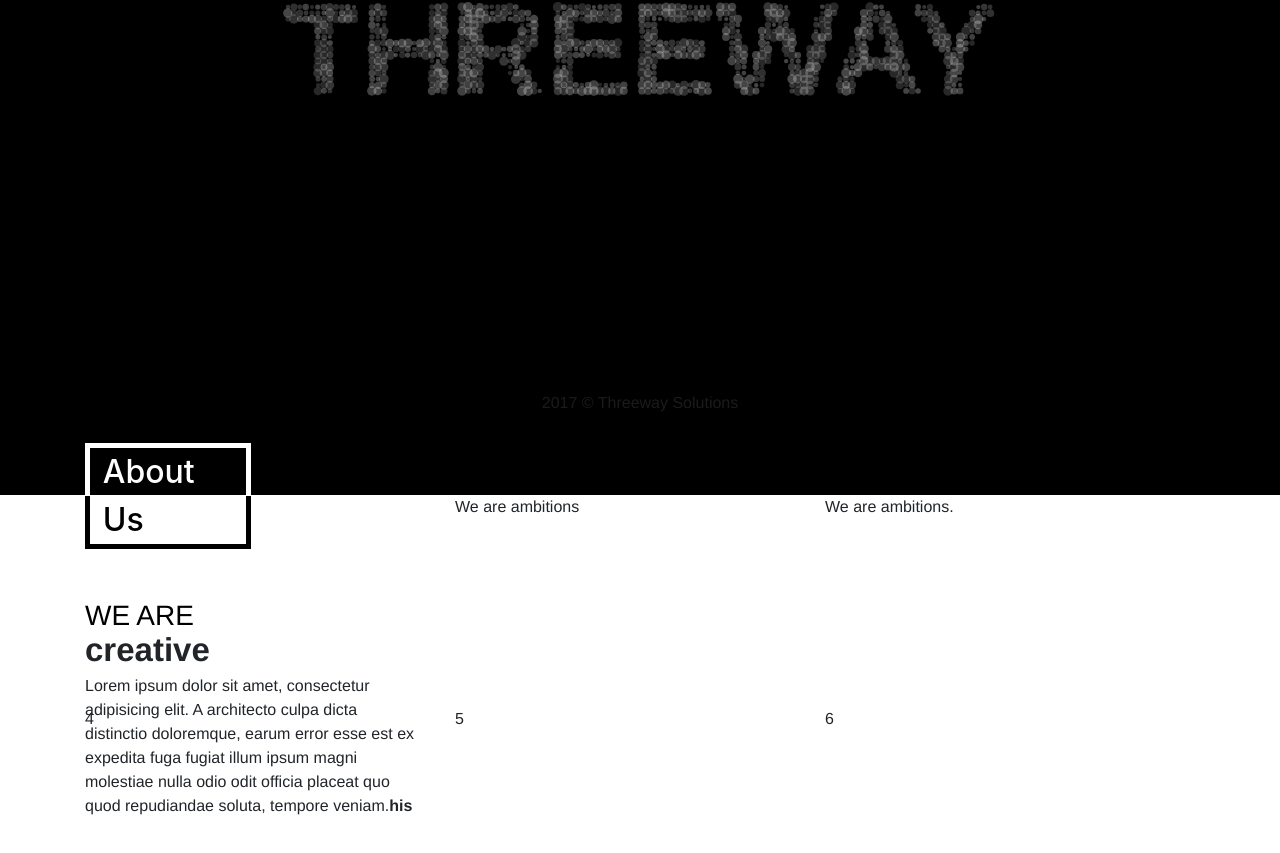
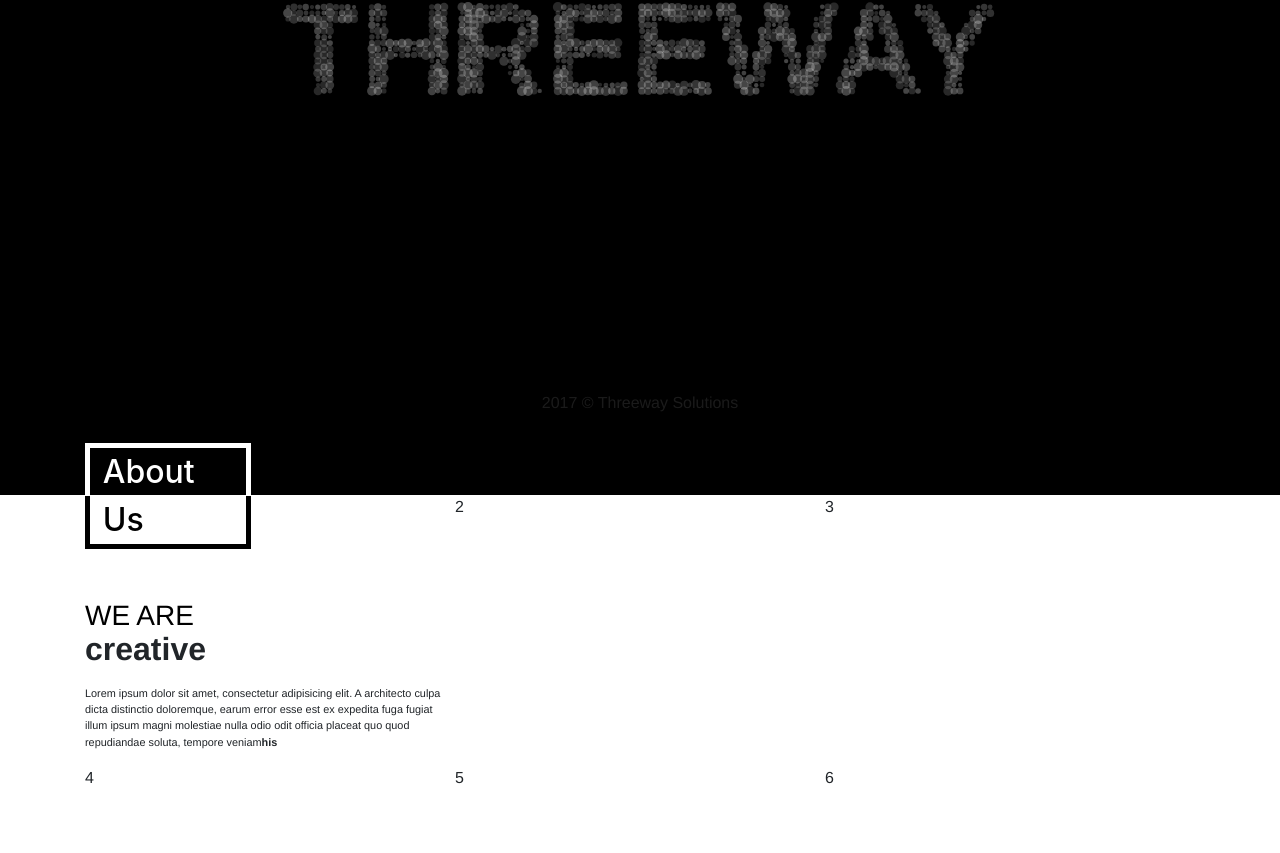
Before and after one commit to developmentiseasy/threewaysolutions, a React app: page / in a window 1280 px wide. Shown: the part 305-1158 px from the top of the page. After the commit the page ends 1095 px from the top, so only its background shows below. Built offline with nearby package versions, Linux system fonts and the light colour scheme.

Commit message:
TWS-10 Same refactoring code. Implement first card view.

```diff
--- a/src/components/Navigation/NavigationTabItem/NavTabItem.css
+++ b/src/components/Navigation/NavigationTabItem/NavTabItem.css
@@ -1,7 +1,7 @@
 .NavTabItem {
     font-family: -apple-system, system-ui, BlinkMacSystemFont, "Segoe UI", Roboto, "Helvetica Neue", Arial, sans-serif;
     font-weight: 400;
-    font-size: 1.2vh;
+    font-size: 0.9vw;
     float: right;
     padding: 1vh;
 }
--- a/src/pages/about-us/AboutUs.css
+++ b/src/pages/about-us/AboutUs.css
@@ -3,11 +3,7 @@
   z-index: 10;
 }
 
-.AboutUs .about-us-cards {
-  height: auto;
-}
-
-.AboutUs .card-title {
+.AboutUs .about-us-title {
   top: -6.55vh;
   font-family: -apple-system, system-ui, BlinkMacSystemFont, "Segoe UI", Roboto, "Helvetica Neue", Arial, sans-serif;
   font-weight: 500;
@@ -15,7 +11,7 @@
   position: absolute;
 }
 
-.AboutUs .title-about {
+.AboutUs .about-us-title .title-about {
   width: 13vw;
   color: white;
   padding-left: 1vw;
@@ -23,31 +19,45 @@
   border-bottom: 0;
 }
 
-.AboutUs .title-us {
+.AboutUs .about-us-title .title-us {
   color: black;
   width: 13vw;
   padding-left: 1vw;
   border: 5px solid #000000;
   border-top: 0;
 }
-.block-of-cards {
-  height: 212px;
-  padding: 0 40px 0 0;
+
+.AboutUs .cards {
+  height: auto;
+  z-index: 0;
 }
-.cards {
+
+.AboutUs .cards .cards-row {
+
+}
+
+.AboutUs .cards .cards-row .description-card {
   padding: 0;
 }
-.we_are {
-  margin:13vh 0 -1vh 0;
+
+.AboutUs .cards .cards-row .description-card .card-title {
+
+}
+
+.AboutUs .cards .cards-row .description-card .card-title .title-thin {
+  margin: 13vh 0 -1vh 0;
   color: #000000;
 }
-.text_lorem {
-  font-size: 2vh;
-}
-.creative {
-  font-size: 33px;
+
+.AboutUs .cards .cards-row .description-card .card-title .subtitle-bold {
+  font-size: 2.5vw;
   font-weight: bold;
 }
-.his {
+
+.AboutUs .cards .cards-row .description-card .card-context {
+  font-size: .85vw;
+}
+
+.AboutUs .cards .cards-row .description-card .card-context .his{
   font-weight: 900;
 }
--- a/src/pages/about-us/AboutUs.jsx
+++ b/src/pages/about-us/AboutUs.jsx
@@ -4,35 +4,33 @@
 
 export default class AboutUs extends Component {
 
-  sameFunc = () => {
-
-  }
-
   render() {
     return (
       <div className="AboutUs container">
-        <div className="card-title">
+        <div className="about-us-title">
           <div className="title-about">About</div>
           <div className="title-us">Us</div>
         </div>
-        <div className="col-md-12 about-us-cards">
-          <div className="row cards">
-            <div className="block-of-cards col-md-4">
-              <h3 className="we_are"> WE ARE </h3>
-              <span className="creative">creative</span>
-              <p className="text_lorem">Lorem ipsum dolor sit amet,
+        <div className="col-md-12 cards">
+          <div className="row cards-row">
+            <div className="description-card col-md-4">
+              <div className="card-title">
+                <h3 className="title-thin"> WE ARE </h3>
+                <span className="subtitle-bold">creative</span>
+              </div>
+              <p className="card-context">Lorem ipsum dolor sit amet,
                 consectetur adipisicing elit. A architecto culpa dicta distinctio doloremque,
                 earum error esse est ex expedita fuga fugiat illum ipsum magni molestiae nulla
-                odio odit officia placeat quo quod repudiandae soluta, tempore veniam.
+                odio odit officia placeat quo quod repudiandae soluta, tempore veniam
                 <span className="his">his</span></p>
             </div>
-            <div className="block-of-cards col-md-4">We are ambitions</div>
-            <div className="block-of-cards col-md-4">We are ambitions.</div>
+            <div className="description-card col-md-4">2</div>
+            <div className="description-card col-md-4">3</div>
           </div>
-          <div className="row cards">
-            <div className="block-of-cards col-md-4">4</div>
-            <div className="block-of-cards col-md-4">5</div>
-            <div className="block-of-cards col-md-4">6</div>
+          <div className="row cards-row">
+            <div className="description-card col-md-4">4</div>
+            <div className="description-card col-md-4">5</div>
+            <div className="description-card col-md-4">6</div>
           </div>
         </div>
       </div>
```
